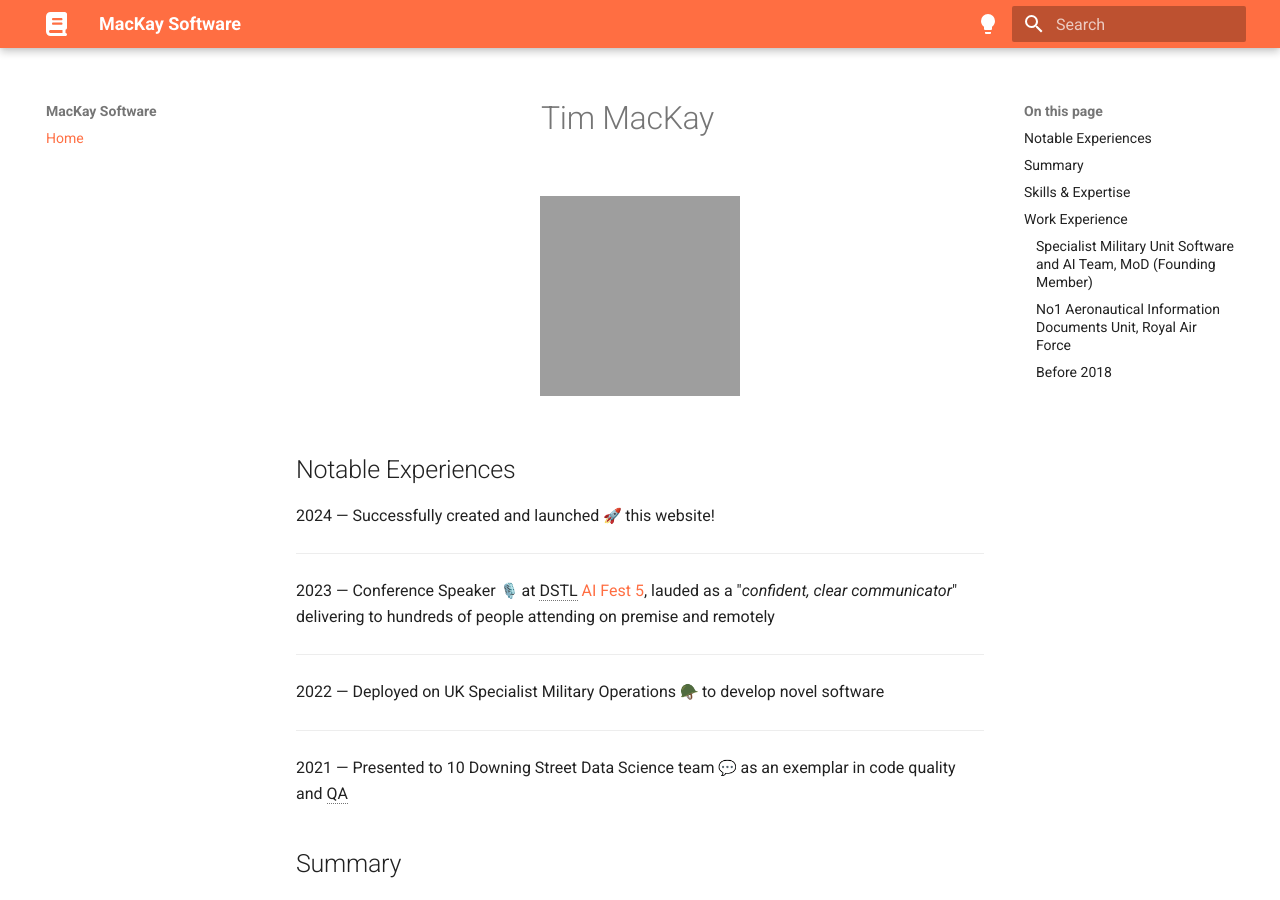
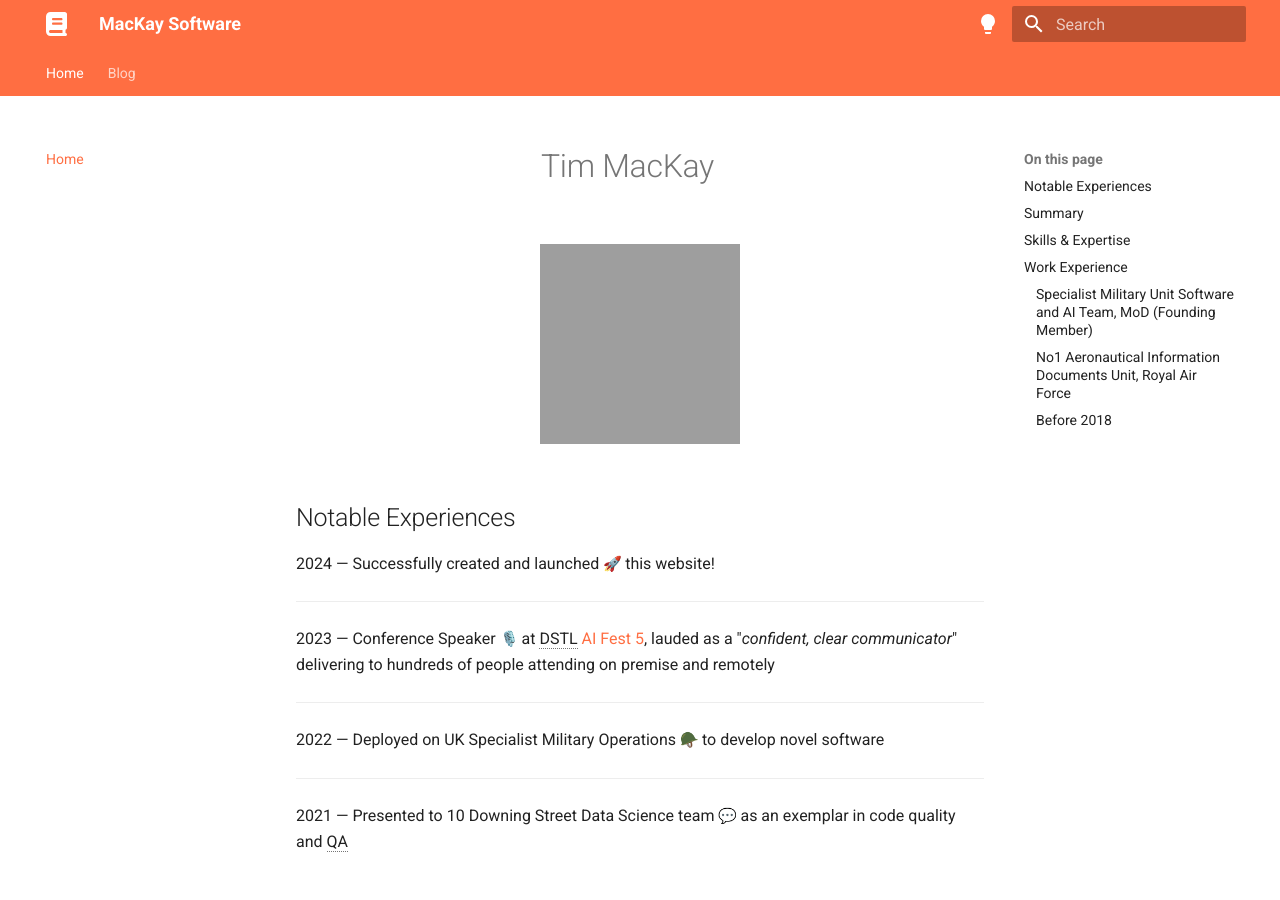
Before and after one commit to simplytim42/simplytim42.github.io, an MkDocs documentation site: the page built from docs/index.md, in a window 1280 px wide and 900 px high. Built offline with MkDocs 1.6.1 and Material for MkDocs 9.7.7, drawn with Linux system fonts in a browser that asks for light colours; emoji names are drawn with the system emoji font; some of the changed lines change nothing that is shown; grey boxes are pictures that could not be loaded.

Commit message:
turn on nav config for blog

```diff
--- a/mkdocs.yml
+++ b/mkdocs.yml
@@ -39,7 +39,7 @@ theme:
       accent: deep orange
   features:
     - navigation.footer
-    # - navigation.tabs
+    - navigation.tabs
     - navigation.sections
     - navigation.indexes
     # enable XHR loading
@@ -113,7 +113,7 @@ plugins:
 # Site Navigation
 nav:
   - 'index.md'
-  # - Blog:
-  #   - 'blog/index.md'
+  - Blog:
+    - 'blog/index.md'
 not_in_nav: |
   health-check.html
```
